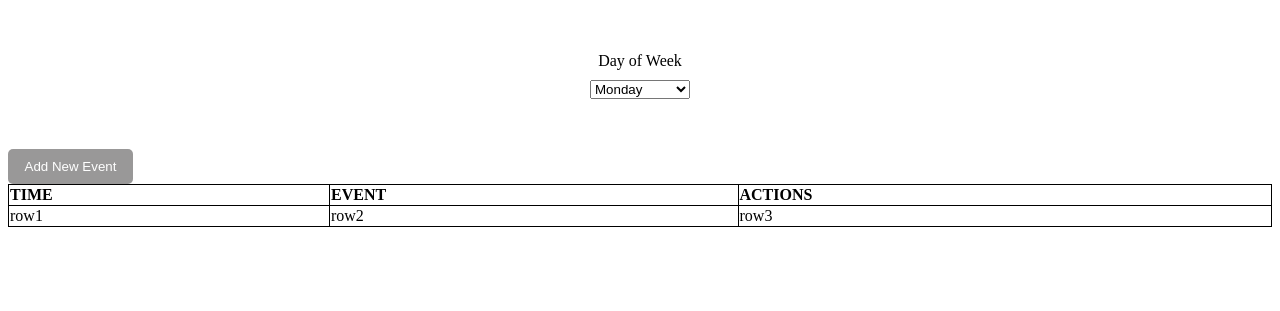
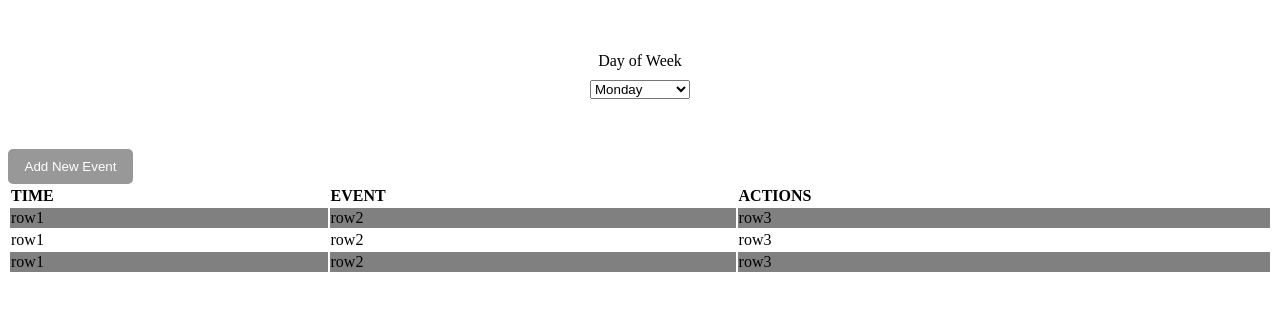
Before and after one commit to danhahn17/week-planner, a plain HTML site: page index.html in a window 1280 px wide. Shown: the part 121-432 px from the top of the page. Drawn offline with nearby package versions, Linux system fonts and the light colour scheme.

Commit message:
Completed table styling

```diff
--- a/index.html
+++ b/index.html
@@ -44,11 +44,25 @@
           </thead>
 
           <tbody>
-            <tr>
+            <tr class="row_one">
               <td>row1</td>
               <td>row2</td>
               <td>row3</td>
             </tr>
+
+
+            <tr class="row_two">
+              <td>row1</td>
+              <td>row2</td>
+              <td>row3</td>
+            </tr>
+
+            <tr class="row_two">
+              <td>row1</td>
+              <td>row2</td>
+              <td>row3</td>
+            </tr>
+
           </tbody>
         </table>
       </div>
--- a/styles.css
+++ b/styles.css
@@ -29,9 +29,11 @@ table {
   width: 100%;
 }
 
-table tr:nth-child(even) {
+table tr:nth-child(odd) {
   background: grey;
 }
+
+th{background-color:#fff}
 
 .option-size {
   display: flex;
@@ -57,9 +59,8 @@ table tr:nth-child(even) {
   border-radius: 5px;
 }
 
-table,
-th,
-td {
+/* table td:nth-child(even) {
+  background:red;
   border: 1px solid black;
   border-collapse: collapse;
-}
+} */
```
